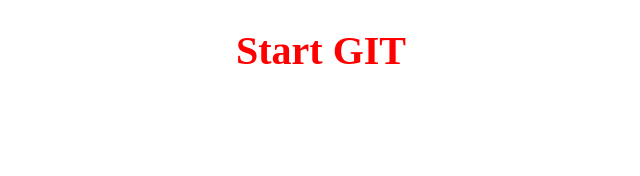
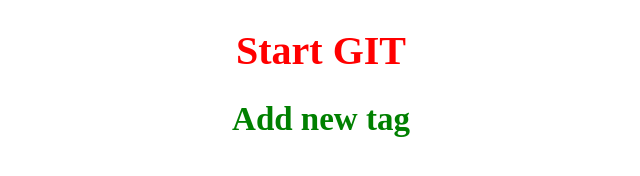
Before and after one commit to KirillAbramo/git-testing, a plain HTML site: page index.html in a window 1280 px wide. Shown: the whole page, without its empty margins (319-959 px from the left). Drawn offline with Linux system fonts and the light colour scheme.

Commit message:
second commit

```diff
--- a/index.html
+++ b/index.html
@@ -10,6 +10,8 @@
 <body>
 
     <h1>Start GIT</h1>
+    <h2>Add new tag</h2>
+
 
     <script src="script.js"></script>
 </body>
--- a/style.css
+++ b/style.css
@@ -3,3 +3,8 @@
     font-size: 40px;
     text-align: center;
 }
+h2{
+    color: green;
+    font-size: 33px;
+    text-align: center;
+}
```
